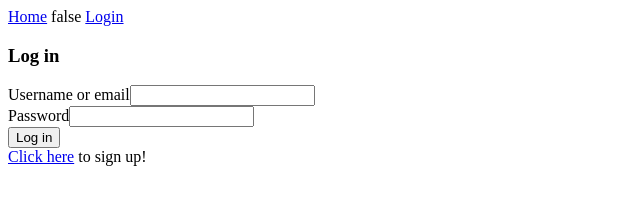
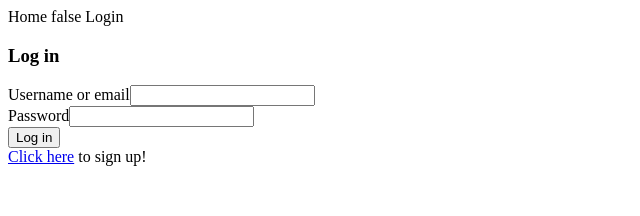
Before and after one commit to ToJaNikodem/Vue-full-auth-app, a Vue app: page /login in a window 1280 px wide. Shown: the top 216 px of the page, without its empty margins (0-640 px from the left). Built offline with nearby package versions, Linux system fonts and the light colour scheme.

Commit message:
tailwind

```diff
--- a/package.json
+++ b/package.json
@@ -7,10 +7,12 @@
     "build": "vue-cli-service build"
   },
   "dependencies": {
+    "autoprefixer": "^10.4.18",
     "axios": "^1.6.7",
     "core-js": "^3.8.3",
     "js-cookie": "^2.2.1",
     "jwt-decode": "^4.0.0",
+    "postcss": "^8.4.35",
     "vue": "^3.2.13",
     "vue-router": "^4.0.3",
     "vuex": "^4.0.0",
@@ -20,6 +22,7 @@
     "@vue/cli-plugin-babel": "~5.0.0",
     "@vue/cli-plugin-router": "~5.0.0",
     "@vue/cli-plugin-vuex": "~5.0.0",
-    "@vue/cli-service": "~5.0.0"
+    "@vue/cli-service": "~5.0.0",
+    "tailwindcss": "^3.4.1"
   }
 }
--- /dev/null
+++ b/postcss.config.js
@@ -0,0 +1,6 @@
+module.exports = {
+    plugins: [
+        require('tailwindcss'),
+        require('autoprefixer'),
+    ]
+}
--- a/src/App.vue
+++ b/src/App.vue
@@ -1,5 +1,6 @@
 <template>
-    <nav>
+    <main>
+        <nav class=" bg-slate-400 w-full h-10 ">
             <router-link to="/">Home</router-link>
             {{ isAuthenticated }}
             <span v-if="isAuthenticated">
@@ -11,6 +12,7 @@
             </span>
         </nav>
         <router-view />
+    </main>
 </template>
 
 <script>
@@ -25,3 +27,7 @@
     },
 }
 </script>
+
+<style scoped>
+@import '../src/assets/css/main.css';
+</style>
--- /dev/null
+++ b/src/assets/css/main.css
@@ -0,0 +1,3 @@
+@tailwind base;
+@tailwind components;
+@tailwind utilities;
--- a/src/views/HomeView.vue
+++ b/src/views/HomeView.vue
@@ -1,5 +1,5 @@
 <template>
-    123
+    <div class="bg-gray-200">123</div>
 </template>
 
 <script>
@@ -7,3 +7,9 @@
     name: 'HomeView',
 }
 </script>
+
+<style scoped>
+@import '../assets/css/main.css';
+
+
+</style>
--- /dev/null
+++ b/tailwind.config.js
@@ -0,0 +1,8 @@
+/** @type {import('tailwindcss').Config} */
+module.exports = {
+  content: ['./src/**/*.{vue}'],
+  theme: {
+    extend: {},
+  },
+  plugins: [],
+}
```
Also changed, not shown: 1 other file (tests, documents, lock files or other folders). Lines whose indentation alone changed are shown as unchanged.
